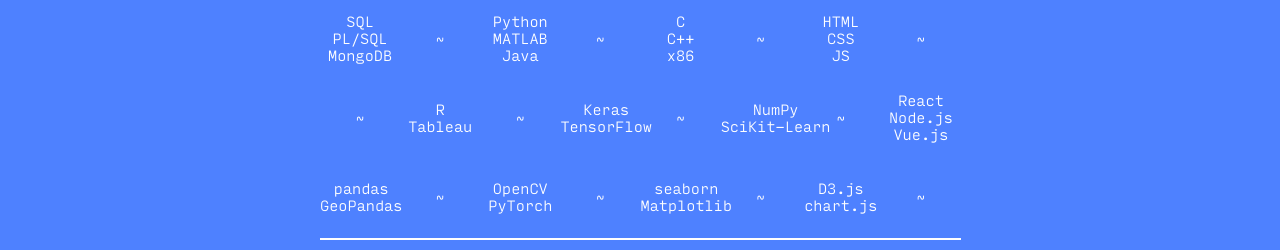
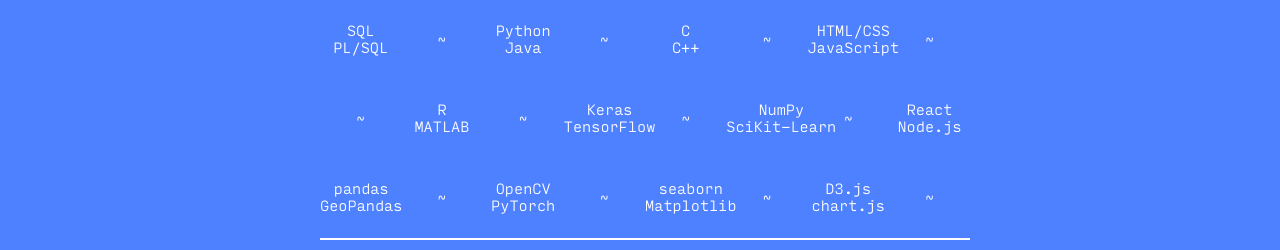
Before and after one commit to farthub/farthub.github.io, a plain HTML site: page about.html in a window 1280 px wide. Shown: the part 442-692 px from the top of the page. Drawn offline with Linux system fonts and the light colour scheme.

Commit message:
Update about.html

```diff
--- a/about.html
+++ b/about.html
@@ -325,18 +325,18 @@
 
             <div class="skills el">
                 <p class="skills-header">Skills</p>
-                <div class="sk">SQL <br> PL/SQL <br> MongoDB </div>
+                <div class="sk">SQL <br> PL/SQL</div>
                 <div class = "sk" style="font-size: 1.5vh;color: #fff;">~</div>
-                <div class="sk">Python <br> MATLAB <br> Java</div>
+                <div class="sk">Python <br> Java</div>
 
                 <div class = "sk" style="font-size: 1.5vh;color: #fff;">~</div>
-                <div class="sk">C <br> C++ <br> x86</div>
+                <div class="sk">C <br> C++ </div>
                 <div class = "sk" style="font-size: 1.5vh;color: #fff;">~</div>
-                <div class="sk">HTML <br> CSS <br> JS</div>
+                <div class="sk">HTML/CSS <br> JavaScript</div>
 
                 <div class = "sk" style="font-size: 1.5vh;color: #fff;">~</div>
                 <div class = "sk" style="font-size: 1.5vh;color: #fff;">~</div>
-                <div class="sk">R <br> Tableau </div>
+                <div class="sk">R <br> MATLAB </div>
 
                 <div class = "sk" style="font-size: 1.5vh;color: #fff;">~</div>
                 <div class="sk">Keras <br> TensorFlow <br> </div>
@@ -344,7 +344,7 @@
                 <div class="sk">NumPy <br> SciKit-Learn</div>
 
                 <div class = "sk" style="font-size: 1.5vh;color: #fff;">~</div>
-                <div class="sk">React <br> Node.js <br> Vue.js</div>
+                <div class="sk">React <br> Node.js</div>
                 <div class="sk">pandas <br> GeoPandas</div>
 
                 <div class = "sk" style="font-size: 1.5vh;color: #fff;">~</div>
```
